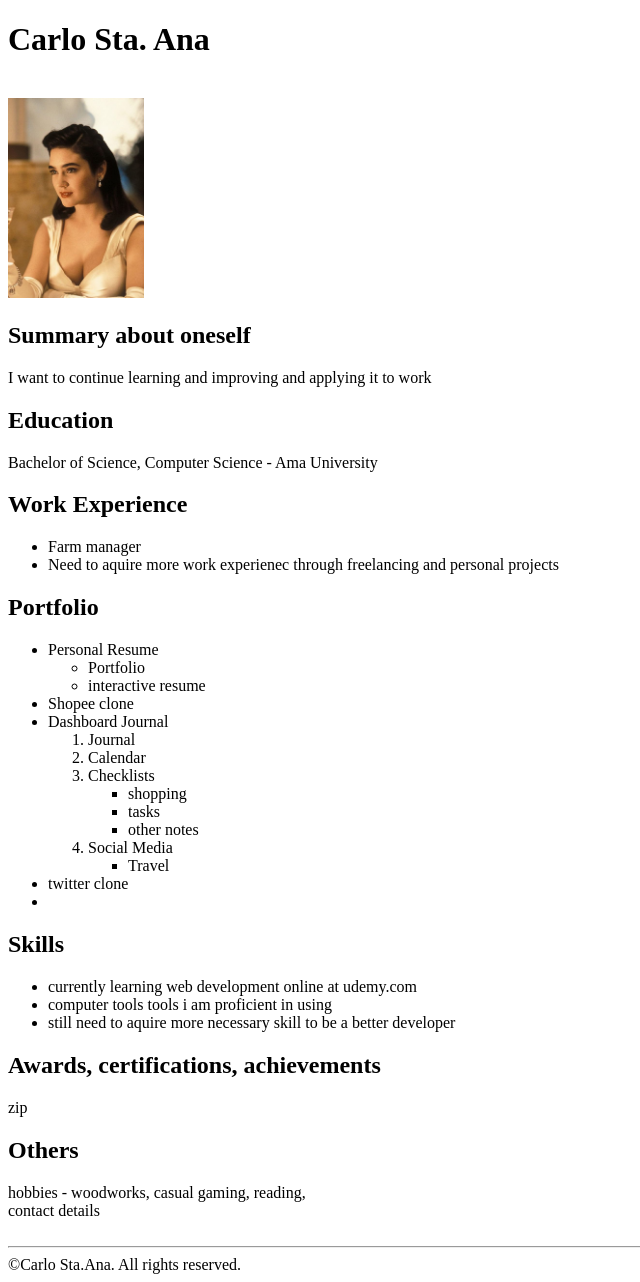
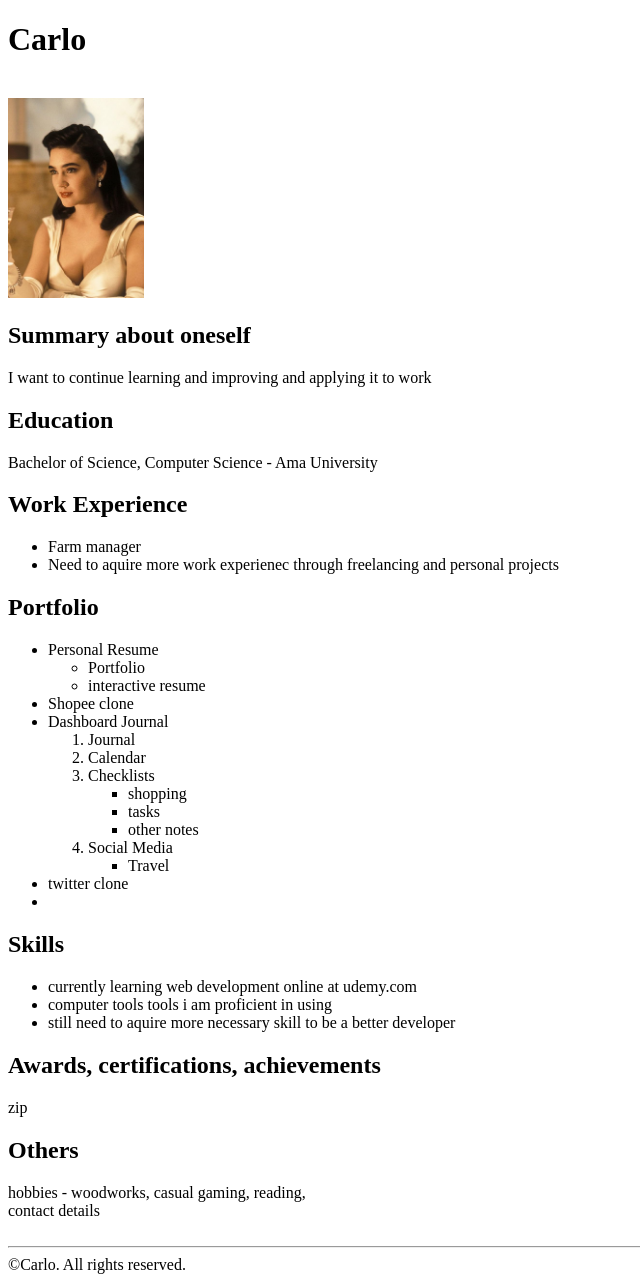
Before and after one commit to physixpasta/Portfolio, a plain HTML site: page index.html in a window 1280 px wide. Shown: the whole page, without its empty margins (0-640 px from the left). Drawn offline with Linux system fonts and the light colour scheme.

Commit message:
Add files via upload

```diff
--- a/index.html
+++ b/index.html
@@ -6,7 +6,7 @@
   <title>My Resume</title>
 </head>
 <body>
-  <h1>Carlo Sta. Ana </h1><br/>
+  <h1>Carlo </h1><br/>
   <img src="./assets/images/00d107604f573a80a36c05fd4f39bfa1.jpg" height="200"/><br/>
 
   <h2>Summary about oneself</h2>
@@ -61,7 +61,7 @@
     contact details<br/><br/><hr/>
 
   <footer>
-    ©Carlo Sta.Ana. All rights reserved.
+    ©Carlo. All rights reserved.
   </footer>
 
 </body>
```
